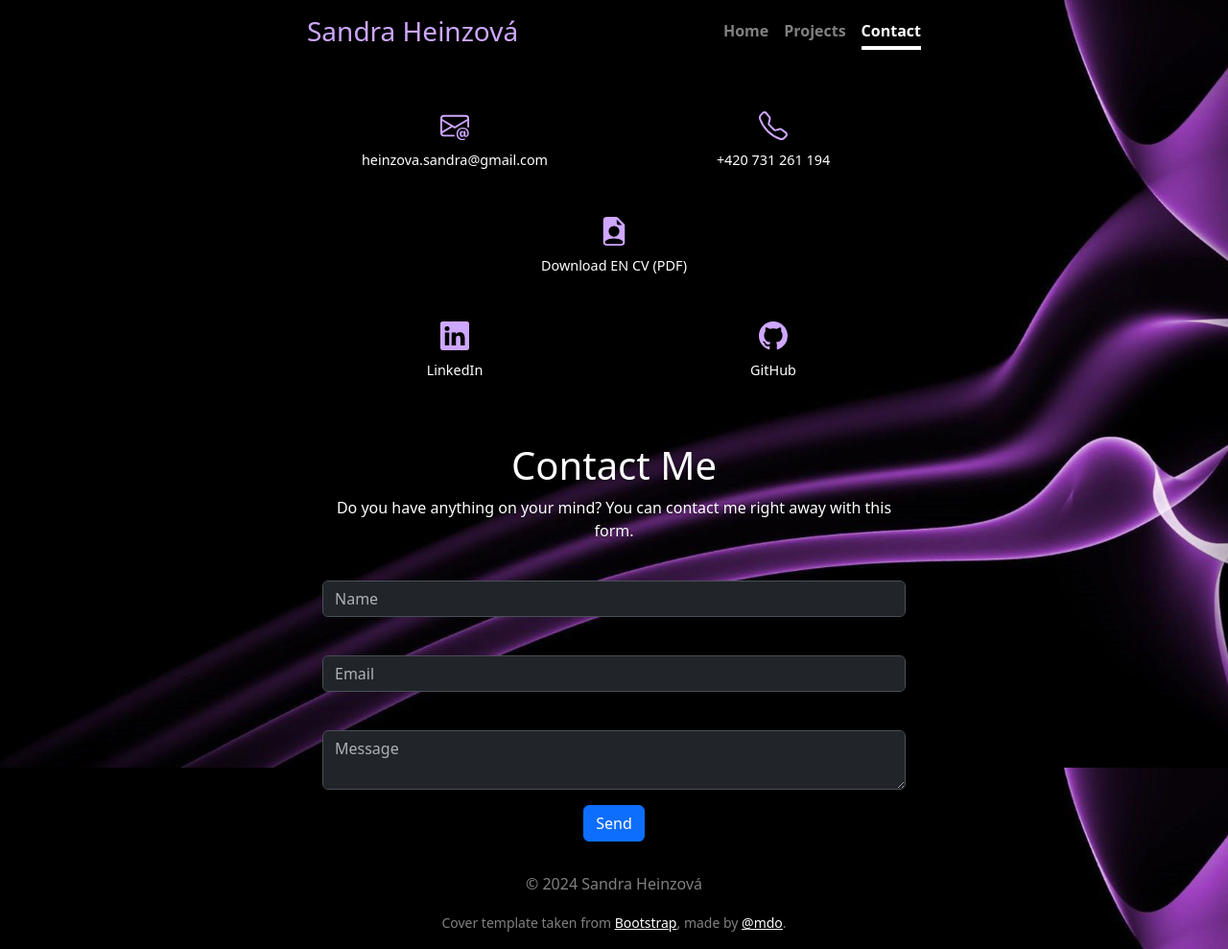
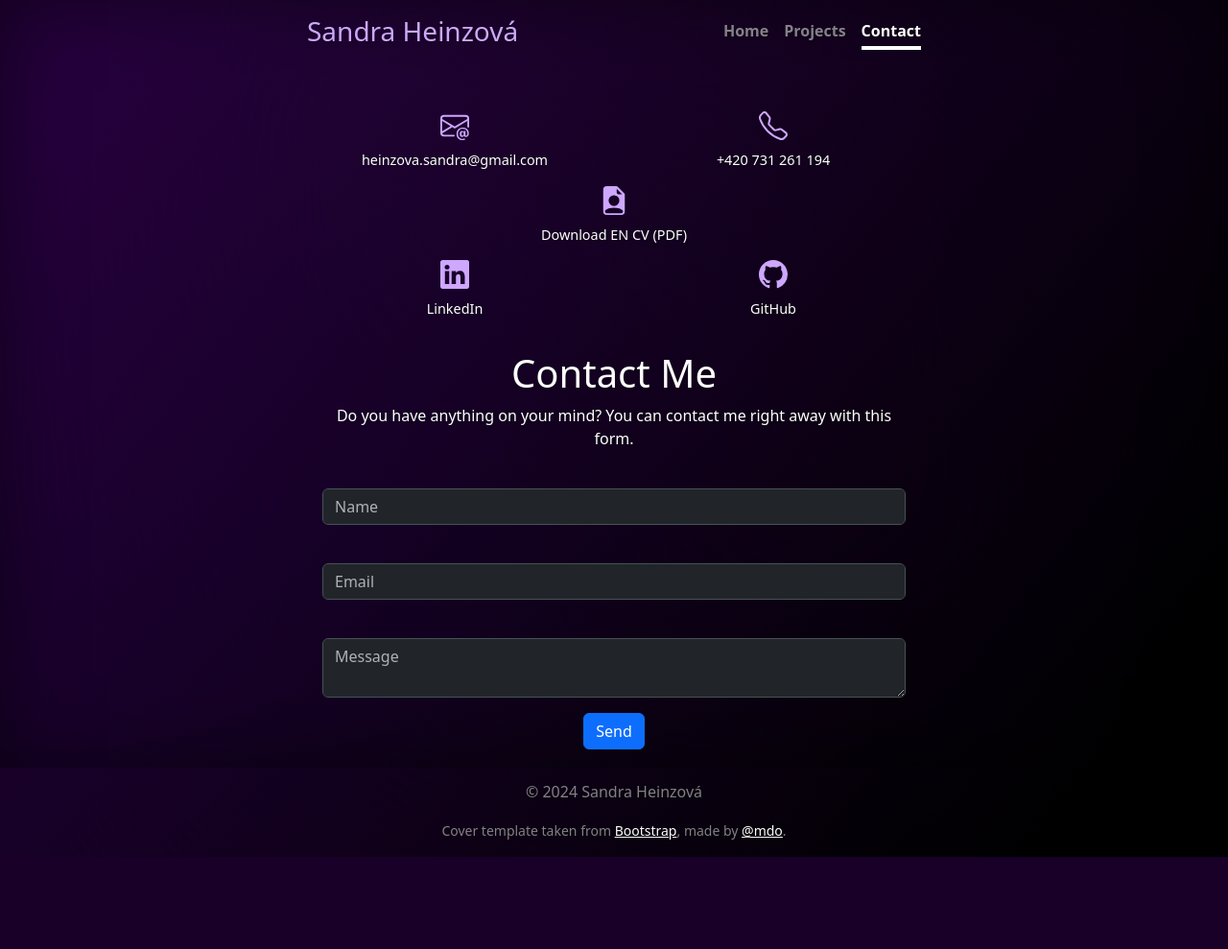
Before and after one commit to SandraHeinzova/Portfolio, a Flask app: page /contact in a window 1280 px wide. Shown: the whole page at 96% size. After the commit the page ends 893 px from the top, so only its background shows below. Run offline with Flask 3, Linux system fonts and the light colour scheme; some libraries are stand-ins or nearby versions.

Commit message:
changed background

```diff
--- a/static/cover.css
+++ b/static/cover.css
@@ -55,7 +55,7 @@ body {
 
 
 .text-bg-dark {
-  background-image: url('images/black_purple.jpg');
+  background-image: url('images/background.svg');
   background-size: cover;
   background-position: center;
   height: 100vh;
@@ -112,7 +112,7 @@ body {
 }
 
 .icon-text img {
-  margin-bottom: 10px; /* Adjust this value to increase or decrease space */
+  margin-bottom: 10px;
 }
 .icon-text:hover {
    color: #cea7ff;
--- a/templates/contact.html
+++ b/templates/contact.html
@@ -4,7 +4,7 @@
 {% block title %} Contact Me {% endblock %}
 
 {% block content %}
-      <div class="row align-items-justify mb-5">
+      <div class="row align-items-justify mb-3">
         <div class="col">
           <a href="mailto: heinzova.sandra@gmail.com" class="icon-text text-decoration-none">
              <img src="static/icons/envelope-at.svg" alt="Mail envelope icon" title="Send message">heinzova.sandra@gmail.com
@@ -16,14 +16,14 @@
           </a>
         </div>
       </div>
-     <div class="row align-items-justify mb-5">
+     <div class="row align-items-justify mb-3">
         <div class="col text-center">
          <a href="static/cv_en.pdf" download class="icon-text text-decoration-none">
            <img src="static/icons/person_cv.svg" alt="Person icon" title="Download">Download EN CV (PDF)
          </a>
         </div>
      </div>
-     <div class="row align-items-justify mb-5">
+     <div class="row align-items-justify mb-3">
         <div class="col text-center">
          <a href="https://www.linkedin.com/in/sandra-heinzova/" target="_blank" class="icon-text text-decoration-none">
           <img src="static/icons/linkedin.svg" alt="LinkedIn icon" title="Open LinkedIn">LinkedIn
```
Also changed, not shown: static/images/background.svg (added).
